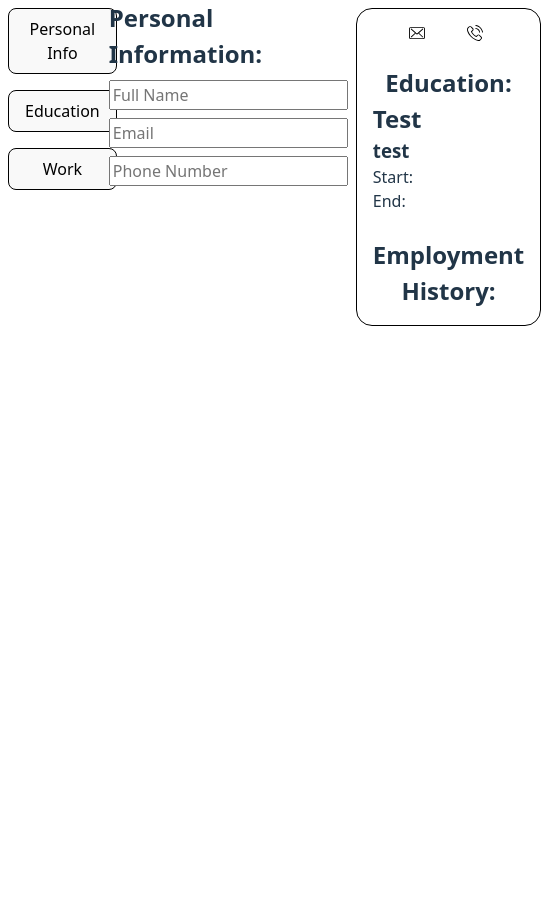
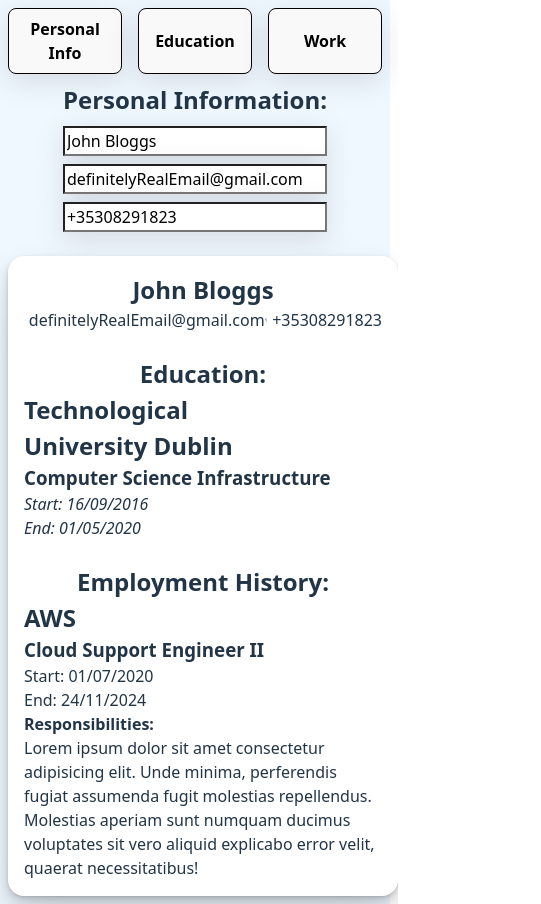
Before and after one commit to MrDomoArigato98/TOP-CV, a React (Vite) app: page / in a window 390 px wide. Shown: the whole page, 541 px wide, since content can reach past the window. Before the commit the page ends 844 px from the top, so only its background shows below. Built offline with nearby package versions, Linux system fonts and the light colour scheme.

Commit message:
css styling for responsive design

```diff
--- a/src/App.css
+++ b/src/App.css
@@ -1,9 +1,11 @@
+body {
+  background-color: aliceblue;
+}
 .page {
   display: grid;
   grid-template-columns: 0.3fr 1fr 1.5fr;
   justify-items: center;
 }
-
 .education,
 .personal-info,
 .employment {
@@ -11,13 +13,25 @@
   flex-direction: column;
   margin-bottom: 1em;
   gap: 0.5em;
+  max-width: 600px;
 }
-
+input,
+textarea,
+button {
+  box-shadow: rgba(100, 100, 111, 0.2) 0px 7px 29px 0px;
+}
+button {
+  font-weight: bold;
+}
 .navigation-btns {
 }
 
+.active {
+  background-color: coral;
+}
+
 .input-area {
-  max-width: 100%;
+  min-width: 80%;
 }
 .navigation-btns button {
   margin: 0.5em;
@@ -28,17 +42,24 @@
   transition: background-color 0.2s;
 }
 
+button:hover {
+  box-shadow: rgba(50, 50, 93, 0.25) 0px 30px 60px -12px inset,
+    rgba(0, 0, 0, 0.3) 0px 18px 36px -18px inset;
+}
 .navigation-btns button:hover {
   background-color: wheat;
 }
 
 .preview {
-  border: 1px solid black;
+  background-color: white;
   border-radius: 1em;
   text-align: center;
-  max-width: 100%;
+  width: 100%;
   padding: 1em;
   margin: 0.5em;
+  box-shadow: rgba(0, 0, 0, 0.07) 0px 1px 2px, rgba(0, 0, 0, 0.07) 0px 2px 4px,
+    rgba(0, 0, 0, 0.07) 0px 4px 8px, rgba(0, 0, 0, 0.07) 0px 8px 16px,
+    rgba(0, 0, 0, 0.07) 0px 16px 32px, rgba(0, 0, 0, 0.07) 0px 32px 64px;
 }
 
 .personal-preview {
@@ -67,6 +88,46 @@ textarea {
   resize: vertical;
 }
 
-.education-cv{
+.education-cv,
+.employment-cv {
   text-align: left;
 }
+.education-cv p {
+  font-style: italic;
+}
+
+.responsibility {
+  font-weight: bold;
+}
+.add-btn {
+  transition: background-color 0.2s;
+}
+.add-btn:hover {
+  background-color: lightgreen;
+}
+.del-btn {
+  transition: background-color 0.2s;
+}
+
+.del-btn:hover {
+  background-color: rgb(251, 124, 124);
+}
+
+@media screen and (max-width: 900px) {
+  .page {
+    display: flex;
+    flex-direction: column;
+  }
+  .input-area {
+    display: flex;
+    justify-content: center;
+    align-items: center;
+    flex-direction: column;
+  }
+
+  .navigation-btns {
+    display: flex;
+    justify-content: center;
+    width: 100%;
+  }
+}
--- a/src/App.jsx
+++ b/src/App.jsx
@@ -11,9 +11,9 @@ function App() {
   const [displayInput, setDisplayInput] = useState("personal");
 
   const [personalInfo, setPersonalInfo] = useState({
-    fullName: "",
-    email: "",
-    phone: "",
+    fullName: "John Bloggs",
+    email: "definitelyRealEmail@gmail.com",
+    phone: "+35308291823",
   });
 
   function handlePersonalChange(e) {
@@ -26,10 +26,10 @@ function App() {
   const [education, setEducation] = useState([
     {
       id: 1,
-      schoolName: "Test",
-      courseTitle: "test",
-      startDate: "",
-      endDate: "",
+      schoolName: "Technological University Dublin",
+      courseTitle: "Computer Science Infrastructure",
+      startDate: "16/09/2016",
+      endDate: "01/05/2020",
     },
   ]);
 
@@ -66,11 +66,11 @@ function App() {
   const [employment, setEmployment] = useState([
     {
       id: 1,
-      companyName: "",
-      title: "",
-      responsibility: "",
-      startDate: "",
-      endDate: "",
+      companyName: "AWS",
+      title: "Cloud Support Engineer II",
+      responsibility: "Lorem ipsum dolor sit amet consectetur adipisicing elit. Unde minima, perferendis fugiat assumenda fugit molestias repellendus. Molestias aperiam sunt numquam ducimus voluptates sit vero aliquid explicabo error velit, quaerat necessitatibus!",
+      startDate: "01/07/2020",
+      endDate: "24/11/2024",
     },
   ]);
 
--- a/src/components/CVPreview.jsx
+++ b/src/components/CVPreview.jsx
@@ -33,12 +33,14 @@ function CVPreview({ personalInfo, education, employment }) {
       <div className="employment-preview">
         <h2>Employment History: </h2>
         {employment.map((item) => (
-          <div className="education-cv" key={item.id}>
+          <div className="employment-cv" key={item.id}>
             <h2>{item.companyName}</h2>
             <h3>{item.title}</h3>
+            <p>Start: {item.startDate}</p>
+            <p>End: {item.endDate}</p>
+            <p className="responsibility">Responsibilities:</p>
             <p>{item.responsibility}</p>
-            <p>{item.startDate}</p>
-            <p>{item.endDate}</p>
+
           </div>
         ))}
       </div>
--- a/src/components/Education.jsx
+++ b/src/components/Education.jsx
@@ -35,10 +35,10 @@ function Education({ education, onChange, addEducation, deleteEducation }) {
             onChange={(e) => onChange(item.id, e)}
           ></input>
 
-          <button onClick={() => deleteEducation(item.id)}> - </button>
+          <button className="del-btn" onClick={() => deleteEducation(item.id)}> Remove </button>
         </div>
       ))}
-      <button onClick={addEducation}> + </button>
+      <button className="add-btn" onClick={addEducation}> Add more </button>
     </>
   );
 }
--- a/src/components/Employment.jsx
+++ b/src/components/Employment.jsx
@@ -37,10 +37,10 @@ function Employment({ employment, onChange, addEmployment, deleteEmployment }) {
             placeholder="Employment end date"
             onChange={(e) => onChange(employment.id, e)}
           />
-          <button onClick={() => deleteEmployment(employment.id)}>-</button>
+          <button className="del-btn" onClick={() => deleteEmployment(employment.id)}>Remove</button>
         </div>
       ))}
-      <button onClick={() => addEmployment()}>+</button>
+      <button className="add-btn" onClick={() => addEmployment()}>Add more</button>
       </>
   );
 }
```
